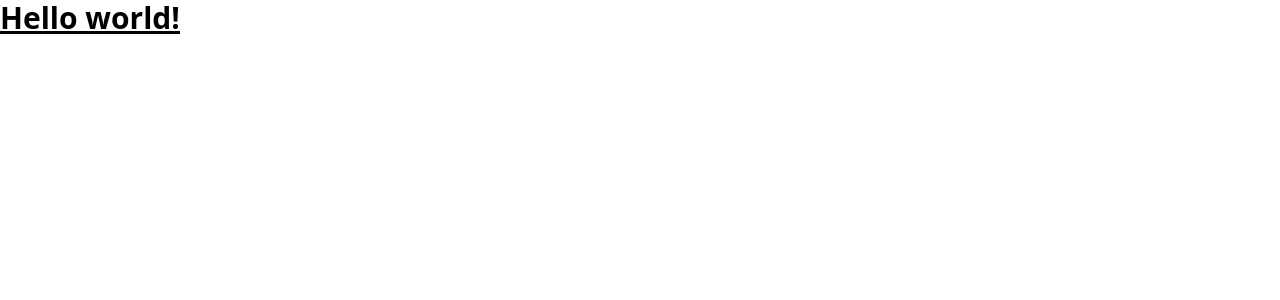
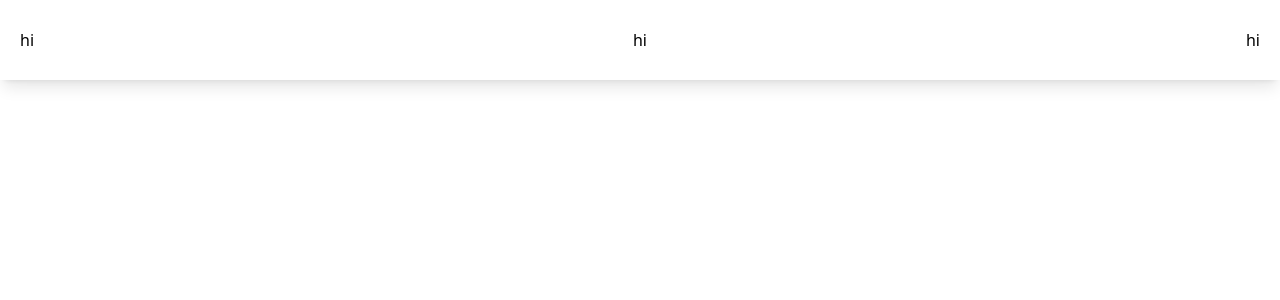
Before and after one commit to mishkamag/strapi-react-tailwind, a React (Vite) app: page / in a window 1280 px wide. Shown: the top 300 px of the page. Built offline with nearby package versions, Linux system fonts and the light colour scheme.

Commit message:
first commit

```diff
--- a/src/App.jsx
+++ b/src/App.jsx
@@ -1,9 +1,9 @@
-import "./App.css";
+import Navbar from "./components/Navbar";
 
 function App() {
   return (
-    <div className="App">
-      <h1 className="text-3xl font-bold underline">Hello world!</h1>
+    <div>
+      <Navbar />
     </div>
   );
 }
--- /dev/null
+++ b/src/components/Navbar.jsx
@@ -0,0 +1,15 @@
+import React from "react";
+
+const Navbar = () => {
+  return (
+    <div className="w-screen h-[80px] z-10 fixed bg-white shadow-lg ">
+      <div className="flex justify-between items-center h-full max-w-[1240px] m-auto  md:bg-green-500 ">
+        <div className="flex items-center">hi</div>
+        <div>hi</div>
+        <div>hi</div>
+      </div>
+    </div>
+  );
+};
+
+export default Navbar;
--- a/tailwind.config.js
+++ b/tailwind.config.js
@@ -15,12 +15,16 @@ module.exports = {
       },
     },
     screens: {
-      xs: "480px",
-      ss: "620px",
-      sm: "768px",
-      md: "1060px",
-      lg: "1200px",
-      xl: "1700px",
+      // xs: "480px",
+      // ss: "620px",
+      // sm: "768px",
+      // md: "1060px",
+      // lg: "1200px",
+      // xl: "1700px",
+      sm: { max: "640px" },
+      md: { max: "768px" },
+      lg: { max: "1024px" },
+      xl: { max: "1280px" },
     },
   },
   plugins: [],
```
